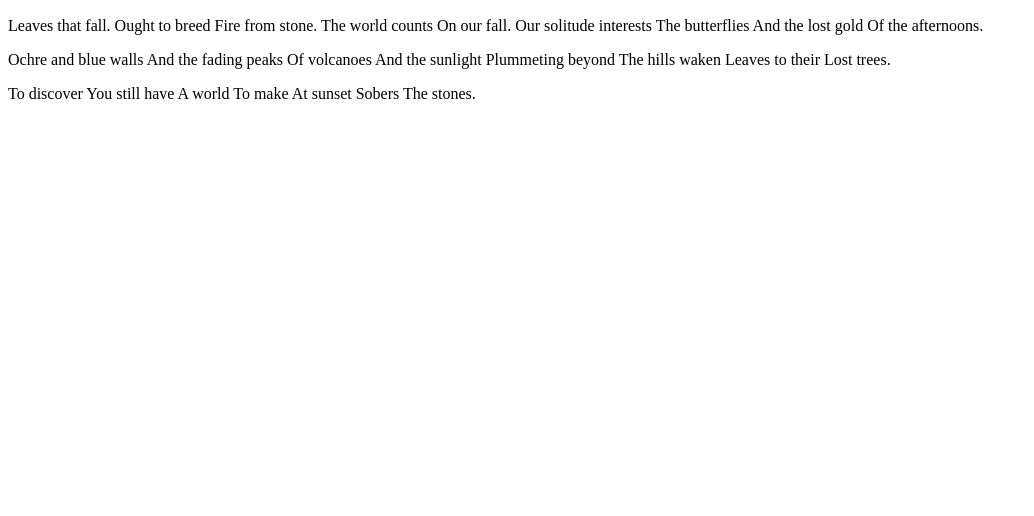
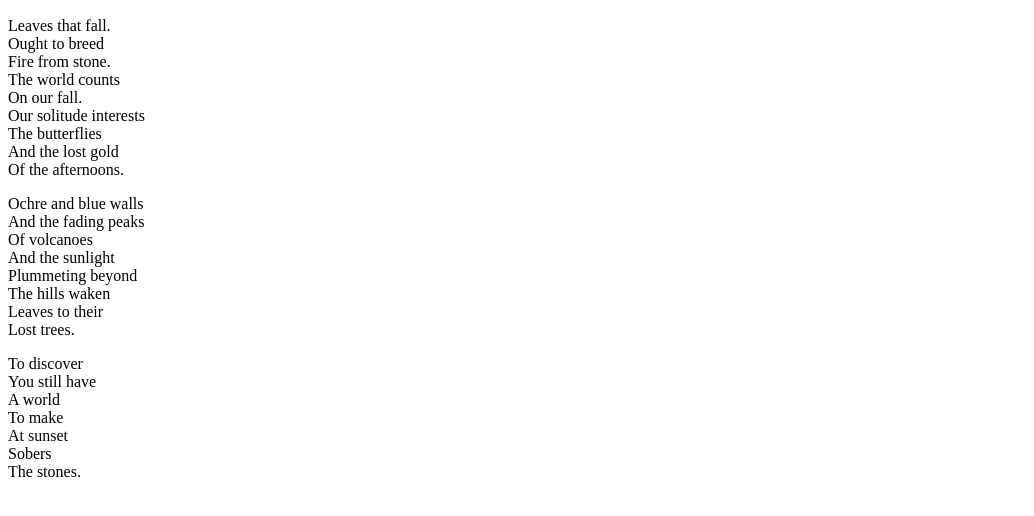
Before and after one commit to JamiNurmi/HH, a plain HTML site: page S532/module2/Arequipa.html in a window 1280 px wide. Shown: the part 110-626 px from the top of the page, without its empty margins (0-1034 px from the left). Drawn offline with Linux system fonts and the light colour scheme.

Commit message:
Lisätty rivivaihdot

```diff
--- a/S532/module2/Arequipa.html
+++ b/S532/module2/Arequipa.html
@@ -16,34 +16,34 @@
 <h2> BEN OKRI </h2>
 
 <p>
-Leaves that fall.
-Ought to breed
-Fire from stone.
-The world counts
-On our fall.
-Our solitude interests
-The butterflies
-And the lost gold
-Of the afternoons.
+Leaves that fall.<br>
+Ought to breed<br>
+Fire from stone.<br>
+The world counts<br>
+On our fall.<br>
+Our solitude interests<br>
+The butterflies<br>
+And the lost gold<br>
+Of the afternoons.<br>
 </p>
 <p>
-Ochre and blue walls
-And the fading peaks
-Of volcanoes
-And the sunlight
-Plummeting beyond
-The hills waken
-Leaves to their
-Lost trees.
+Ochre and blue walls<br>
+And the fading peaks<br>
+Of volcanoes<br>
+And the sunlight<br>
+Plummeting beyond<br>
+The hills waken<br>
+Leaves to their<br>
+Lost trees.<br>
 </p>
 <p>
-To discover
-You still have
-A world
-To make
-At sunset
-Sobers
-The stones.
+To discover<br>
+You still have<br>
+A world<br>
+To make<br>
+At sunset<br>
+Sobers<br>
+The stones.<br>
 </p>
 
 
```
